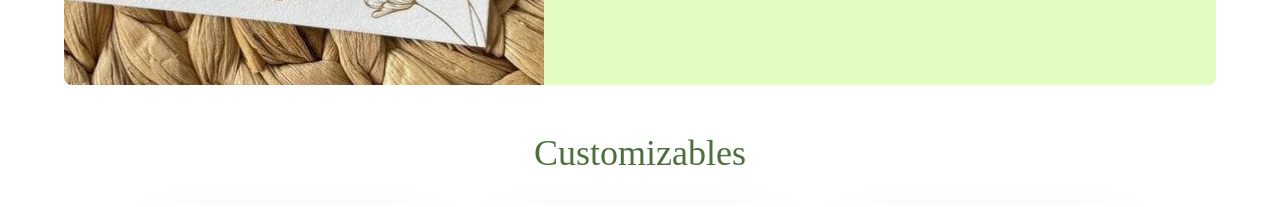
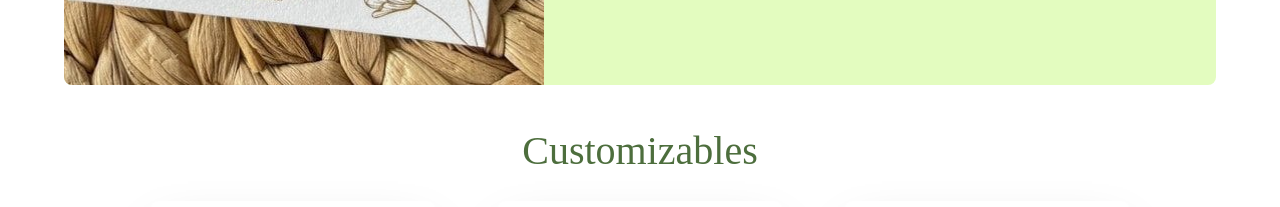
Before and after one commit to Prerna20039/Nivara2, a React (Create React App) app in the folder frontend/: page / in a window 1280 px wide. Shown: the part 1200-1407 px from the top of the page. Built offline with nearby package versions, Linux system fonts and the light colour scheme; a web font is replaced by a local one.

Commit message:
minor changes made

```diff
--- a/frontend/src/components/CustomizableSection.jsx
+++ b/frontend/src/components/CustomizableSection.jsx
@@ -12,7 +12,7 @@ export default function CustomizableSection() {
   return (
     <div className="max-w-[80%] mx-auto px-4 pt-12">
       {/* Heading */}
-      <h2 className="text-3xl md:text-4xl font-fell font-extralight text-[#4D6E3D] mb-8 text-center">
+      <h2 className="text-3xl md:text-[40px] font-fell font-extralight text-[#4D6E3D] mb-8 text-center">
         Customizables
       </h2>
 
```
